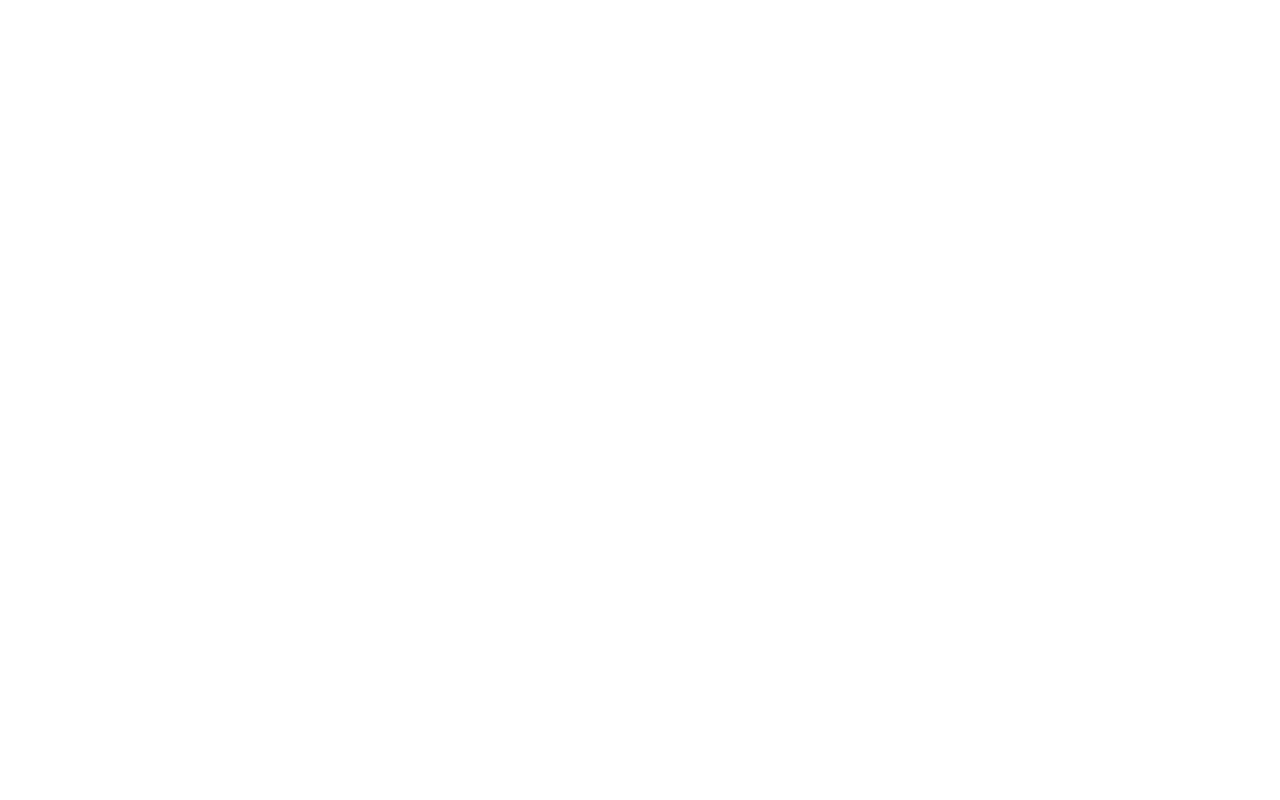
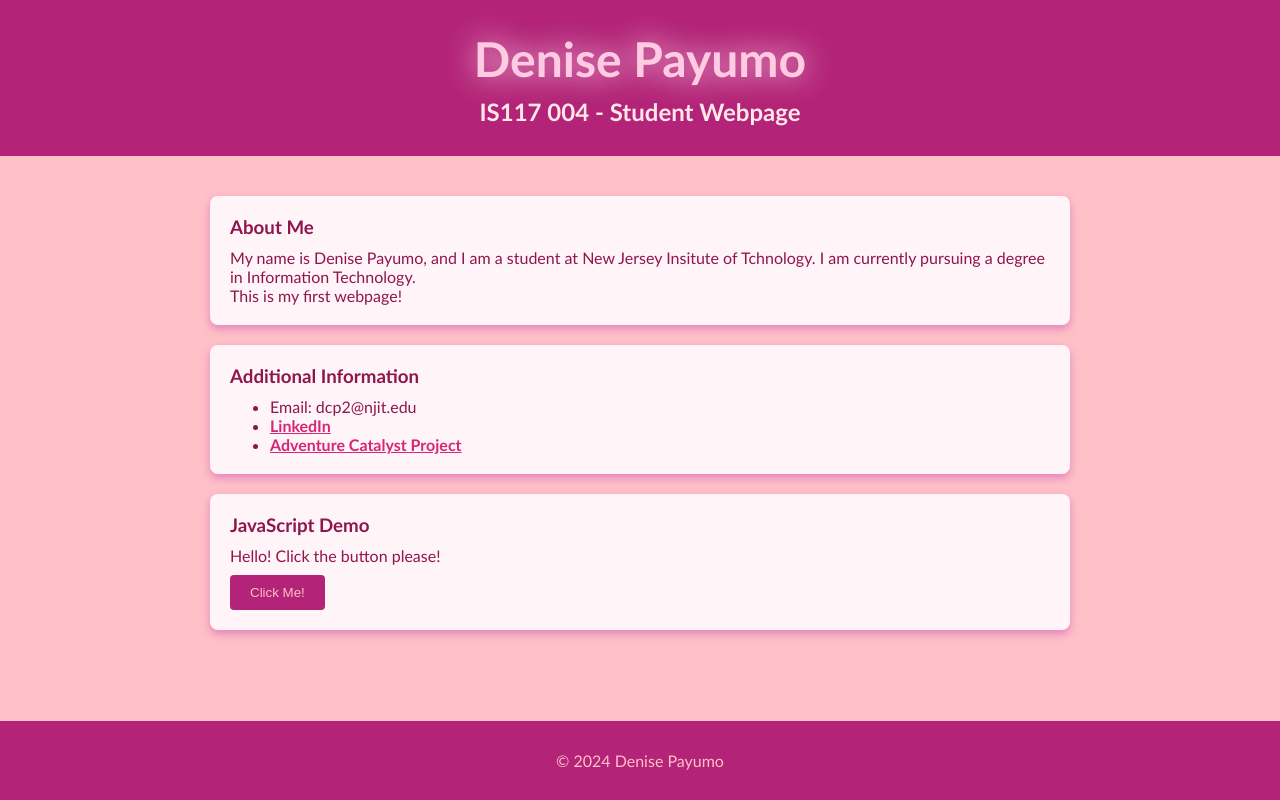
Before and after one commit to dcp2njit/IS117-dcp2, a website: page docs/index.html in a window 1280 px wide. Drawn offline with Linux system fonts and the light colour scheme.

Commit message:
created first webpage

```diff
--- a/docs/css/styles.css
+++ b/docs/css/styles.css
@@ -0,0 +1,77 @@
+* {
+    box-sizing: border-box;
+    margin:0;
+}
+
+body {
+    font-family: 'Gill Sans', 'Gill Sans MT', Calibri, 'Trebuchet MS', sans-serif;
+    margin:0;
+    background: #ffc0c7;
+    color: #8f164c;
+}
+
+.header {
+    background: #b32377;
+    text-align:center;
+    color: rgb(255, 231, 231);
+    padding: 30px;
+}
+
+main {
+    max-width: 900px;
+    margin: 20px auto;
+    padding: 20px;
+}
+
+h1 {
+    font-size: 3em;
+    color: #ffcbe2;
+    margin-bottom: 10px;
+    text-shadow: #fcdbeb 0px 0px 30px;
+}
+h3 {
+    margin-bottom: 10px;
+}
+
+
+.info-card {
+    background: #fff4f7;
+    margin-bottom: 20px;
+    padding: 20px;
+    border-radius: 8px;
+    box-shadow: #e484bc 0px 4px 8px;
+}
+
+a {
+    color:#d62675;
+    font-weight: bold;
+}
+
+a:hover {
+    color:#c01e67
+}
+
+button {
+    background: #b32377;
+    color: #ffc0c7;
+    border: none;
+    margin-top: 10px;
+    padding: 10px 20px;
+    cursor: pointer;
+    border-radius: 4px;
+}
+
+button:hover {
+    background: #c01e67;
+}
+
+footer {
+    position:fixed;
+    bottom: 0;
+    left:0;
+    width: 100%;
+    background: #b32377;
+    text-align: center;
+    color:#ffc0c7;
+    padding: 30px;
+}
--- a/docs/index.html
+++ b/docs/index.html
@@ -4,9 +4,37 @@
     <meta charset="UTF-8">
     <meta name="viewport" content="width=device-width, initial-scale=1.0">
     <meta name="description" content="Documentation Index Page">
-    <title>Document</title>
+    <link rel="stylesheet" href="css/styles.css">
+    <title>First Webpage - Denise Payumo - IS117</title>
 </head>
 <body>
-
+    <header class="header">
+        <h1>Denise Payumo</h1>
+        <h2>IS117 004 - Student Webpage</h2>
+    </header>
+    <main>
+        <section class="info-card">
+            <h3>About Me</h3>
+            <p>My name is Denise Payumo, and I am a student at New Jersey Insitute of Tchnology. I am currently pursuing a degree in Information Technology.</p>
+            <p>This is my first webpage!</p>
+        </section>
+        <section class="info-card">
+            <h3>Additional Information</h3>
+            <ul>
+                <li>Email: dcp2@njit.edu</li>
+                <li><a href="https://www.linkedin.com/in/denisepayumo">LinkedIn</a></li>
+                <li><a href="https://adventurecatalyst.net">Adventure Catalyst Project</a></li>
+            </ul>
+        </section>
+        <section class="info-card">
+            <h3>JavaScript Demo</h3>
+            <p id="message">Hello! Click the button please!</p>
+            <button id="btn">Click Me!</button>
+        </section>
+    </main>
+    <footer class="footer">
+        <p>&copy; 2024 Denise Payumo</p>
+    </footer>
+    <script src="js/scripts.js"></script>
 </body>
 </html>
--- a/docs/js/scripts.js
+++ b/docs/js/scripts.js
@@ -0,0 +1,8 @@
+const button = document.getElementById("btn");
+const message = document.getElementById("message");
+
+if (button && message) {
+    button.addEventListener("click", () => {
+        message.textContent = "Thank you for clicking the button!"
+    });
+}
```
